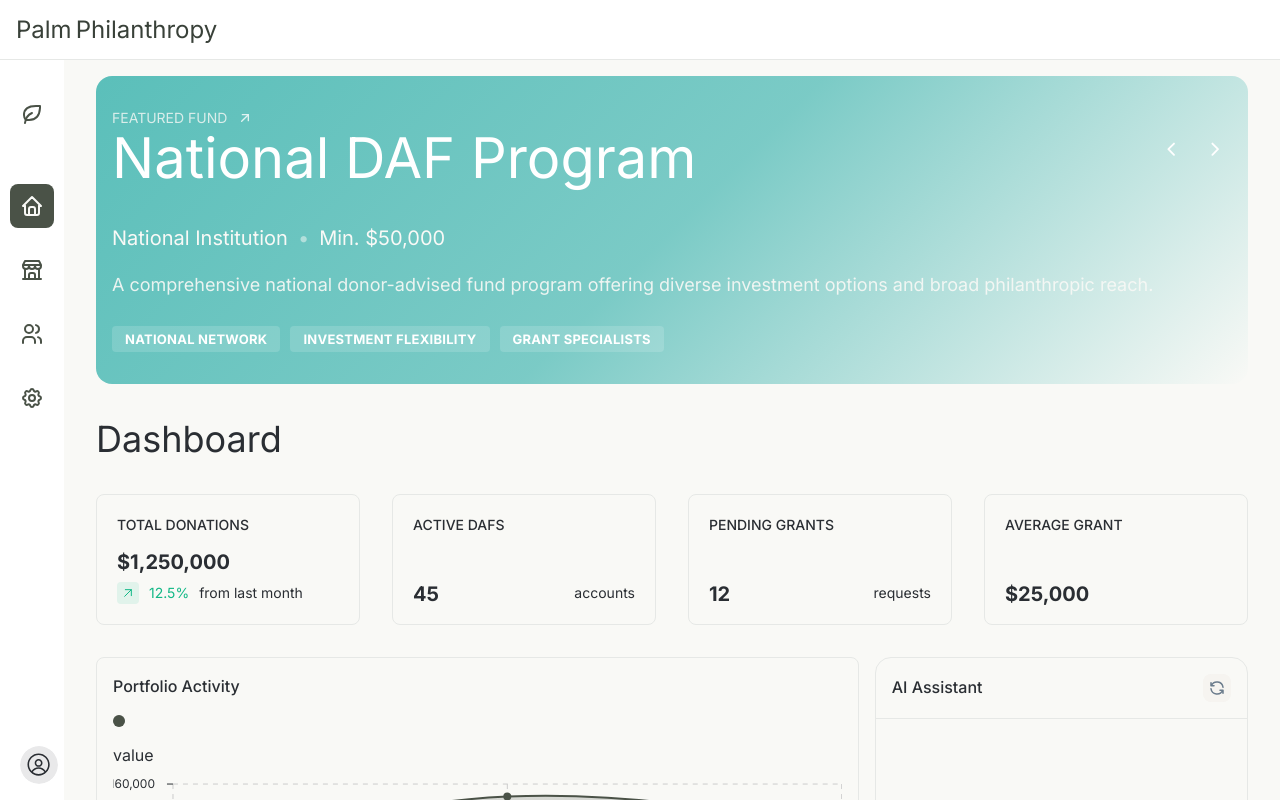
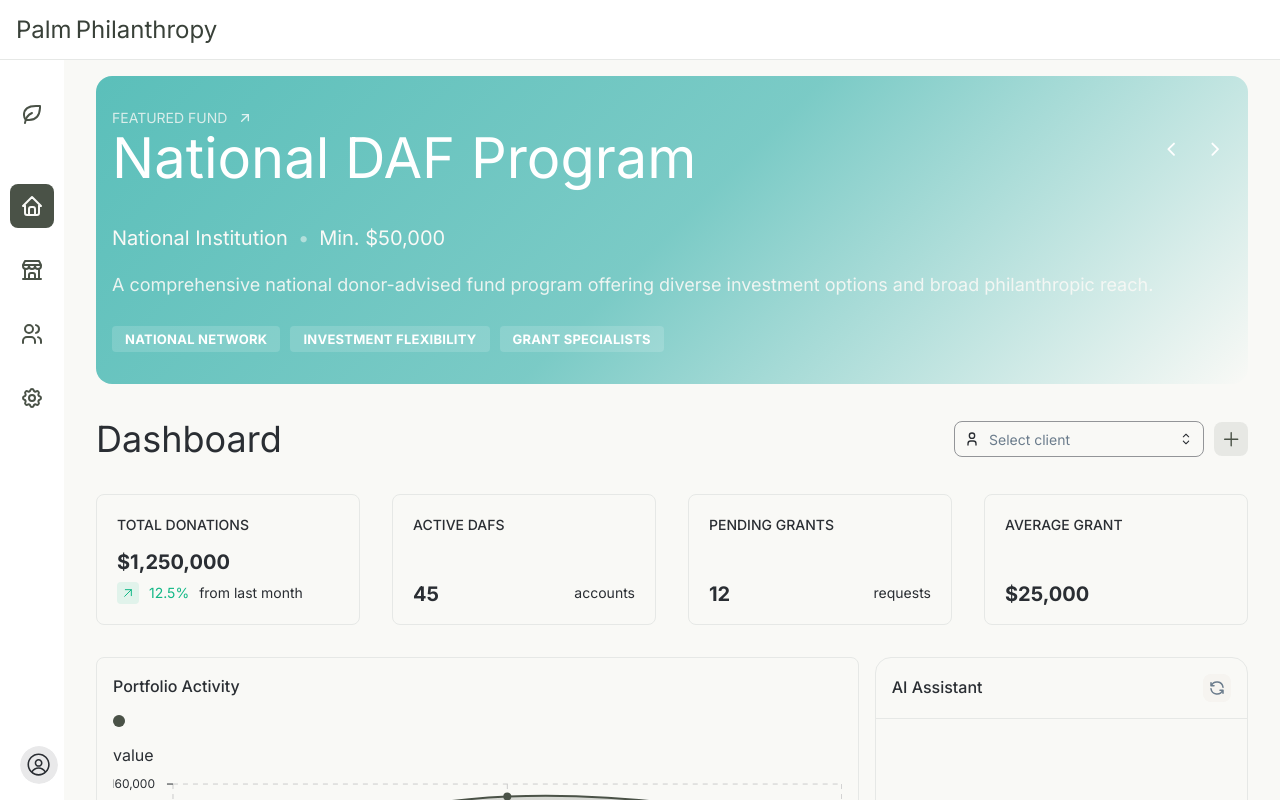
Before and after one commit to hossfahad/Palm, a Next.js app: page /dashboard in a window 1280 px wide. Shown: the top 800 px of the page. Built offline with nearby package versions, Linux system fonts and the light colour scheme; a small style sheet from the web is missing.

Commit message:
swap client functionality

```diff
--- a/src/app/dashboard/page.tsx
+++ b/src/app/dashboard/page.tsx
@@ -1,16 +1,37 @@
 'use client';
 
-import { Container, Stack, Title, Grid } from '@mantine/core';
+import { Container, Stack, Title, Grid, Group } from '@mantine/core';
 import { MetricsGrid } from '@/components/dashboard/metrics-grid';
 import { ChartsSection } from '@/components/dashboard/charts-section';
 import { ActivityFeed } from '@/components/dashboard/activity-feed';
 import { ChatInterface } from '@/components/chat/chat-interface';
 import { ClientsHero } from '@/components/clients/clients-hero';
+import { ClientSelector } from '@/components/client/client-selector';
 import { useState } from 'react';
 import { Message } from '@/lib/services/chat-service';
 import { Inter } from 'next/font/google';
 
 const inter = Inter({ subsets: ['latin'] });
+
+// Mock clients data
+const mockClients = [
+  {
+    id: '1',
+    name: 'John Doe',
+    email: 'john@example.com',
+    dafs: 2,
+    totalValue: 2800000,
+    lastActivity: '2024-02-20',
+  },
+  {
+    id: '2',
+    name: 'Jane Smith',
+    email: 'jane@example.com',
+    dafs: 1,
+    totalValue: 1500000,
+    lastActivity: '2024-02-19',
+  },
+];
 
 // Mock data for metrics
 const metricsData = {
@@ -79,6 +100,8 @@ const activityData = [
 export default function DashboardPage() {
   const [messages, setMessages] = useState<Message[]>([]);
   const [isLoading, setIsLoading] = useState(false);
+  const [selectedClientId, setSelectedClientId] = useState<string | null>(null);
+  const [clients, setClients] = useState(mockClients);
 
   const handleSendMessage = async (content: string) => {
     const userMessage: Message = { role: 'user', content };
@@ -108,12 +131,33 @@ export default function DashboardPage() {
     setMessages([]);
   };
 
+  const handleAddClient = async (name: string, email: string) => {
+    // In a real app, this would make an API call
+    const newClient = {
+      id: (clients.length + 1).toString(),
+      name,
+      email,
+      dafs: 0,
+      totalValue: 0,
+      lastActivity: new Date().toISOString(),
+    };
+    setClients([...clients, newClient]);
+  };
+
   return (
     <Container size="xl" pb={0}>
       <Stack gap="xl" className={inter.className}>
         <ClientsHero />
 
-        <Title fw={400}>Dashboard</Title>
+        <Group justify="space-between" align="center">
+          <Title fw={400}>Dashboard</Title>
+          <ClientSelector
+            clients={clients}
+            selectedClientId={selectedClientId}
+            onClientChange={setSelectedClientId}
+            onAddClient={handleAddClient}
+          />
+        </Group>
 
         <MetricsGrid data={metricsData} loading={false} />
 
--- a/src/components/client/client-selector.tsx
+++ b/src/components/client/client-selector.tsx
@@ -2,11 +2,20 @@
 
 import { useState } from 'react';
 import { ActionIcon, Group, Modal, Select, Stack, TextInput } from '@mantine/core';
-import { IconPlus } from '@tabler/icons-react';
+import { IconPlus, IconUser } from '@tabler/icons-react';
 import { ClientSummary } from '@/types/client';
 
+interface Client {
+  id: string;
+  name: string;
+  email: string;
+  dafs: number;
+  totalValue: number;
+  lastActivity: string;
+}
+
 interface ClientSelectorProps {
-  clients: ClientSummary[];
+  clients: Client[];
   selectedClientId: string | null;
   onClientChange: (clientId: string) => void;
   onAddClient: (name: string, email: string) => Promise<void>;
@@ -43,14 +52,17 @@ export function ClientSelector({
     <>
       <Group gap="xs">
         <Select
-          placeholder="Select a client"
-          data={clients.map(client => ({
+          placeholder="Select client"
+          value={selectedClientId}
+          onChange={(value) => value && onClientChange(value)}
+          data={clients.map((client) => ({
             value: client.id,
             label: client.name,
           }))}
-          value={selectedClientId}
-          onChange={value => value && onClientChange(value)}
-          style={{ minWidth: 200 }}
+          leftSection={<IconUser size={16} />}
+          clearable
+          searchable
+          w={250}
         />
         <ActionIcon
           variant="light"
```
